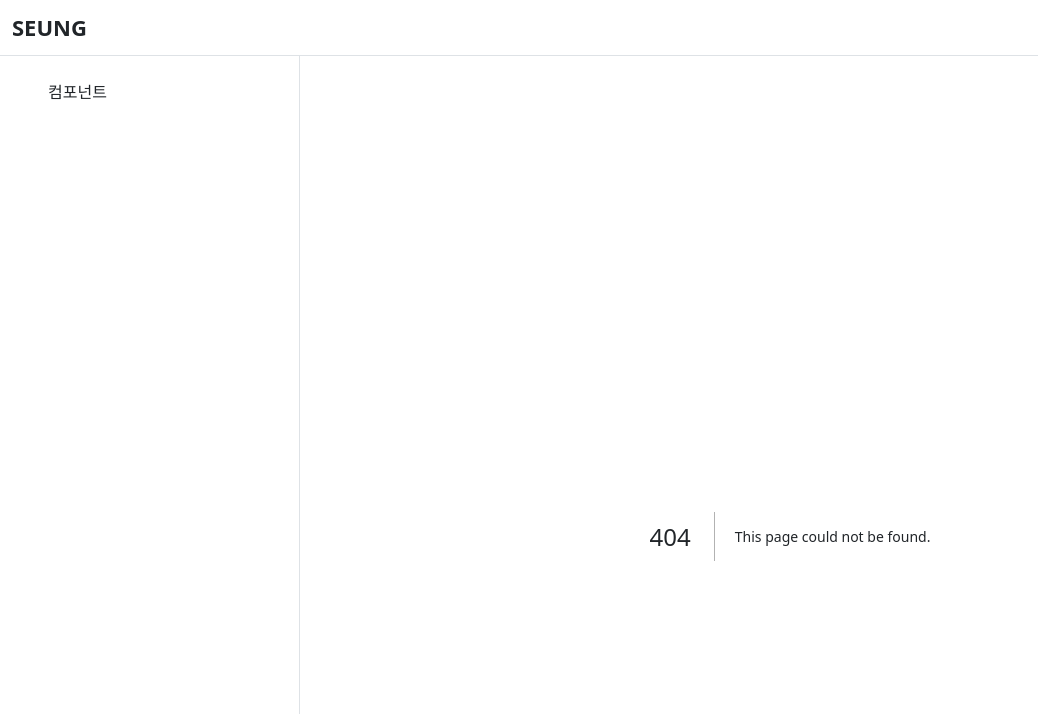
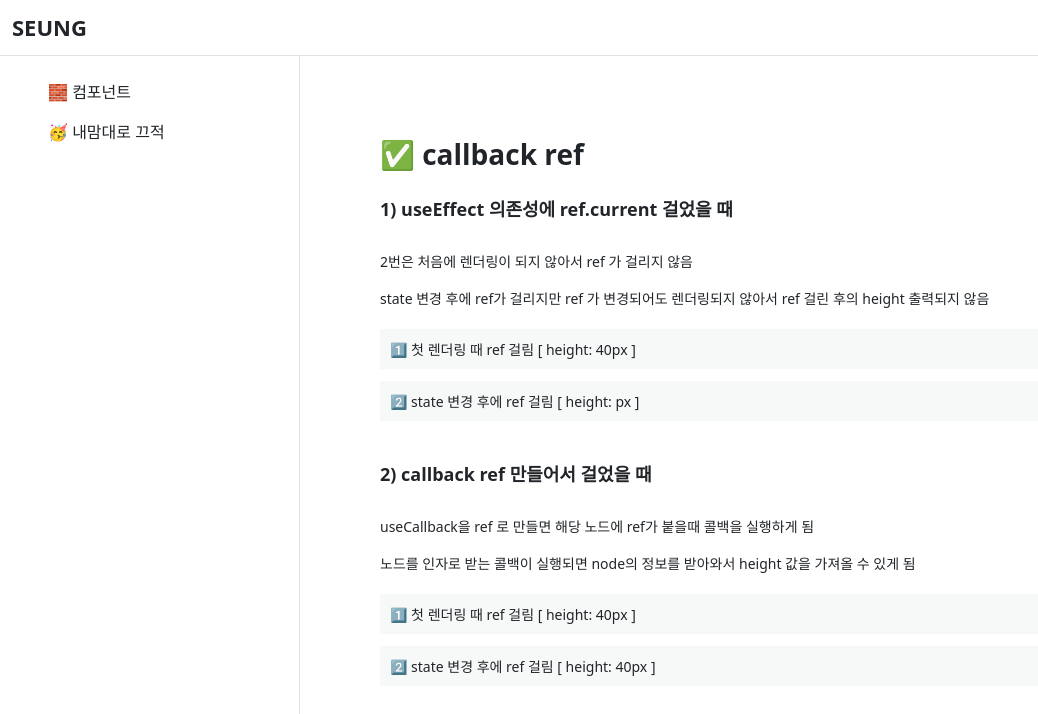
Before and after one commit to sseung95/playground, a Next.js app: page /etc in a window 1280 px wide. Before the commit this address had no page. Shown: the top 714 px of the page, without its empty margins (0-1038 px from the left). Built offline with nearby package versions, Linux system fonts and the light colour scheme; a web font is replaced by a local one.

Commit message:
feat: add callback ref exam

```diff
--- /dev/null
+++ b/pages/etc/index.tsx
@@ -0,0 +1,16 @@
+import EctList from '@/src/components/EctList/EctList';
+import Head from 'next/head';
+import React from 'react';
+
+const index = () => {
+  return (
+    <>
+      <Head>
+        <title>SEUNG PLAYGROUND</title>
+      </Head>
+      <EctList />
+    </>
+  );
+};
+
+export default index;
--- /dev/null
+++ b/src/components/EctList/CallbackRef/CallbackRefExam.tsx
@@ -0,0 +1,97 @@
+import { color } from '@/styles/color';
+import { typography } from '@/styles/typography';
+import styled from '@emotion/styled';
+import React, { useCallback, useEffect, useRef, useState } from 'react';
+
+const useGetHeight = () => {
+  const [height, setHeight] = useState<number | null>(null);
+  const ref = useRef<HTMLElement | null>(null);
+
+  // 마치 ref.current 가 업데이트되면 useEffect 실행될 것 같지만, 그렇지 않다.
+  // ref 는 업데이트 되어도 렌더링이 되지않으므로, 렌더링이 되지 않으면 변경된 ref 값을 볼 수 없다.
+  useEffect(() => {
+    if (!ref.current) return;
+    setHeight(ref.current.getBoundingClientRect().height);
+  }, [ref.current]);
+
+  return [ref, height];
+};
+
+const useLoading = () => {
+  const [loading, setLoading] = useState(true);
+
+  // 컴포넌트 마운트 시 loading false로 업데이트
+  useEffect(() => setLoading(false), []);
+  return loading;
+};
+
+const CallbackRefExam = () => {
+  const loading = useLoading();
+
+  const [ref, height] = useGetHeight();
+  const [lazyRef, lazyHeight] = useGetHeight();
+
+  return (
+    <Container>
+      <Title>✅ callback ref</Title>
+      <SubTitle>1) useEffect 의존성에 ref.current 걸었을 때</SubTitle>
+
+      <Description>
+        <p>2번은 처음에 렌더링이 되지 않아서 ref 가 걸리지 않음</p>
+        <p>
+          state 변경 후에 ref가 걸리지만 ref 가 변경되어도 렌더링되지 않아서 ref
+          걸린 후의 height 출력되지 않음
+        </p>
+      </Description>
+
+      <Body>
+        <div
+          ref={ref}
+        >{`1️⃣ 첫 렌더링 때 ref 걸림 [ height: ${height}px ]`}</div>
+        {!loading && (
+          <div ref={lazyRef}>
+            2️⃣ state 변경 후에 ref 걸림 [ height: {lazyHeight}px ]
+          </div>
+        )}
+      </Body>
+    </Container>
+  );
+};
+
+export default CallbackRefExam;
+
+const Container = styled.div`
+  ${typography.body2.medium};
+`;
+
+const Title = styled.h2`
+  ${typography.heading3}
+  margin-bottom: 2.4rem;
+`;
+
+const SubTitle = styled.h3`
+  ${typography.subheading}
+  margin-bottom: 2rem;
+`;
+
+const Body = styled.div`
+  display: flex;
+  flex-direction: column;
+  gap: 12px;
+  margin-bottom: 4rem;
+
+  div {
+    display: flex;
+    align-items: center;
+    height: 4rem;
+    padding: 10px;
+    background-color: ${color.bg.transaprent};
+  }
+`;
+
+const Description = styled.div`
+  margin-bottom: 12px;
+  p {
+    padding: 8px 0;
+  }
+`;
--- /dev/null
+++ b/src/components/EctList/CallbackRef/CallbackRefExam2.tsx
@@ -0,0 +1,91 @@
+import { color } from '@/styles/color';
+import { typography } from '@/styles/typography';
+import styled from '@emotion/styled';
+import React, { useCallback, useEffect, useRef, useState } from 'react';
+
+const useGetHeightByCallbackRef = () => {
+  const [height, setHeight] = useState<number | null>(null);
+
+  // 해당 node에서 callback ref가 붙을 때 콜백함수가 실행
+  const ref = useCallback((node: HTMLElement) => {
+    if (node !== null) {
+      setHeight(node.getBoundingClientRect().height);
+    }
+  }, []);
+
+  return [ref, height];
+};
+
+const useLoading = () => {
+  const [loading, setLoading] = useState(true);
+
+  // 컴포넌트 마운트 시 loading false로 업데이트
+  useEffect(() => setLoading(false), []);
+  return loading;
+};
+
+const CallbackRefExam2 = () => {
+  const loading = useLoading();
+
+  const [ref2, height2] = useGetHeightByCallbackRef();
+  const [lazyRef2, lazyHeight2] = useGetHeightByCallbackRef();
+
+  return (
+    <Container>
+      <SubTitle>2) callback ref 만들어서 걸었을 때</SubTitle>
+      <Description>
+        <p>
+          useCallback을 ref 로 만들면 해당 노드에 ref가 붙을때 콜백을 실행하게
+          됨
+        </p>
+        <p>
+          노드를 인자로 받는 콜백이 실행되면 node의 정보를 받아와서 height 값을
+          가져올 수 있게 됨
+        </p>
+      </Description>
+      <Body>
+        <div
+          ref={ref2}
+        >{`1️⃣ 첫 렌더링 때 ref 걸림 [ height: ${height2}px ]`}</div>
+        {!loading && (
+          <div ref={lazyRef2}>
+            2️⃣ state 변경 후에 ref 걸림 [ height: {lazyHeight2}px ]
+          </div>
+        )}
+      </Body>
+    </Container>
+  );
+};
+
+export default CallbackRefExam2;
+
+const Container = styled.div`
+  ${typography.body2.medium};
+`;
+
+const SubTitle = styled.h3`
+  ${typography.subheading}
+  margin-bottom: 2rem;
+`;
+
+const Body = styled.div`
+  display: flex;
+  flex-direction: column;
+  gap: 12px;
+  margin-bottom: 4rem;
+
+  div {
+    display: flex;
+    align-items: center;
+    height: 4rem;
+    padding: 10px;
+    background-color: ${color.bg.transaprent};
+  }
+`;
+
+const Description = styled.div`
+  margin-bottom: 12px;
+  p {
+    padding: 8px 0;
+  }
+`;
--- /dev/null
+++ b/src/components/EctList/EctList.tsx
@@ -0,0 +1,13 @@
+import CallbackRefExam from './CallbackRef/CallbackRefExam';
+import CallbackRefExam2 from './CallbackRef/CallbackRefExam2';
+
+const EctList = () => {
+  return (
+    <section>
+      <CallbackRefExam />
+      <CallbackRefExam2 />
+    </section>
+  );
+};
+
+export default EctList;
--- a/src/components/Layout/Layout.tsx
+++ b/src/components/Layout/Layout.tsx
@@ -23,7 +23,8 @@ const Layout = ({ children }: LayoutProps) => {
       <BodyContainer>
         <Nav>
           <ul>
-            <li onClick={() => router.push('/compo')}>컴포넌트</li>
+            <li onClick={() => router.push('/compo')}>🧱 컴포넌트</li>
+            <li onClick={() => router.push('/etc')}>🥳 내맘대로 끄적</li>
             {/* <li onClick={() => router.push('/feat')}>기능 구현</li> */}
           </ul>
         </Nav>
```
